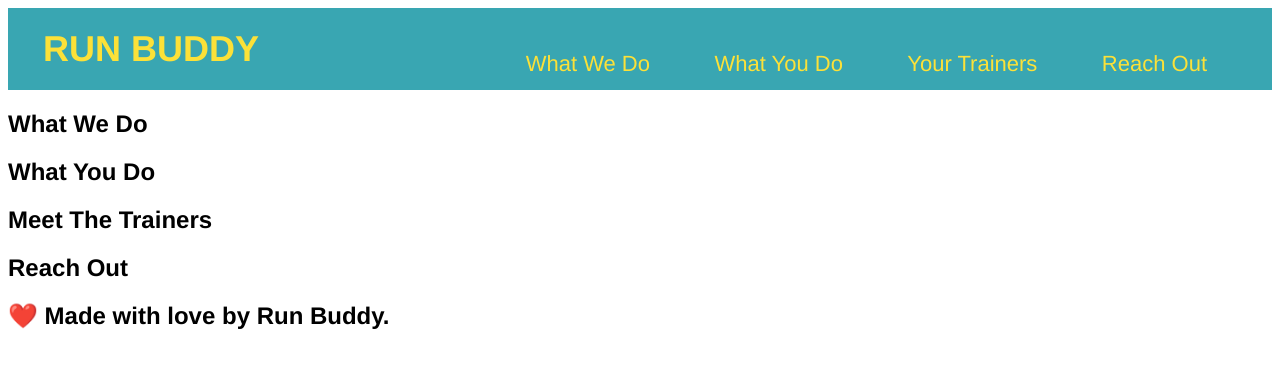
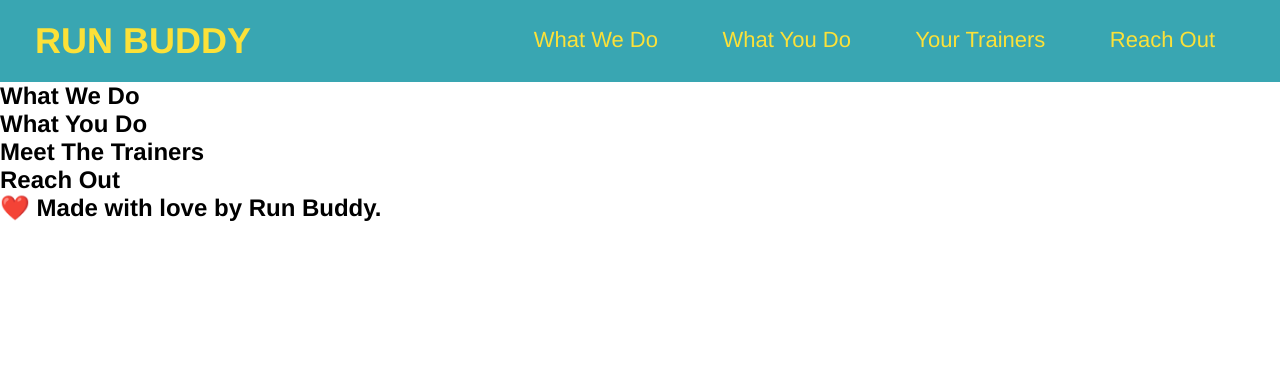
Before and after one commit to Itzamary/run-buddy, a plain HTML site: page index.html in a window 1280 px wide. Drawn offline with Linux system fonts and the light colour scheme.

Commit message:
itzamary's commit, modified some css style.

```diff
--- a/assets/css/style.css
+++ b/assets/css/style.css
@@ -1,3 +1,9 @@
+/* this will remove all margin and padding that is the default for the page*/
+* {
+    margin: 0;
+    padding: 0;
+}
+
 /* this will add the font type to all my html page */
 body {
     font-family: Helvetica, Arial, sans-serif;
```
